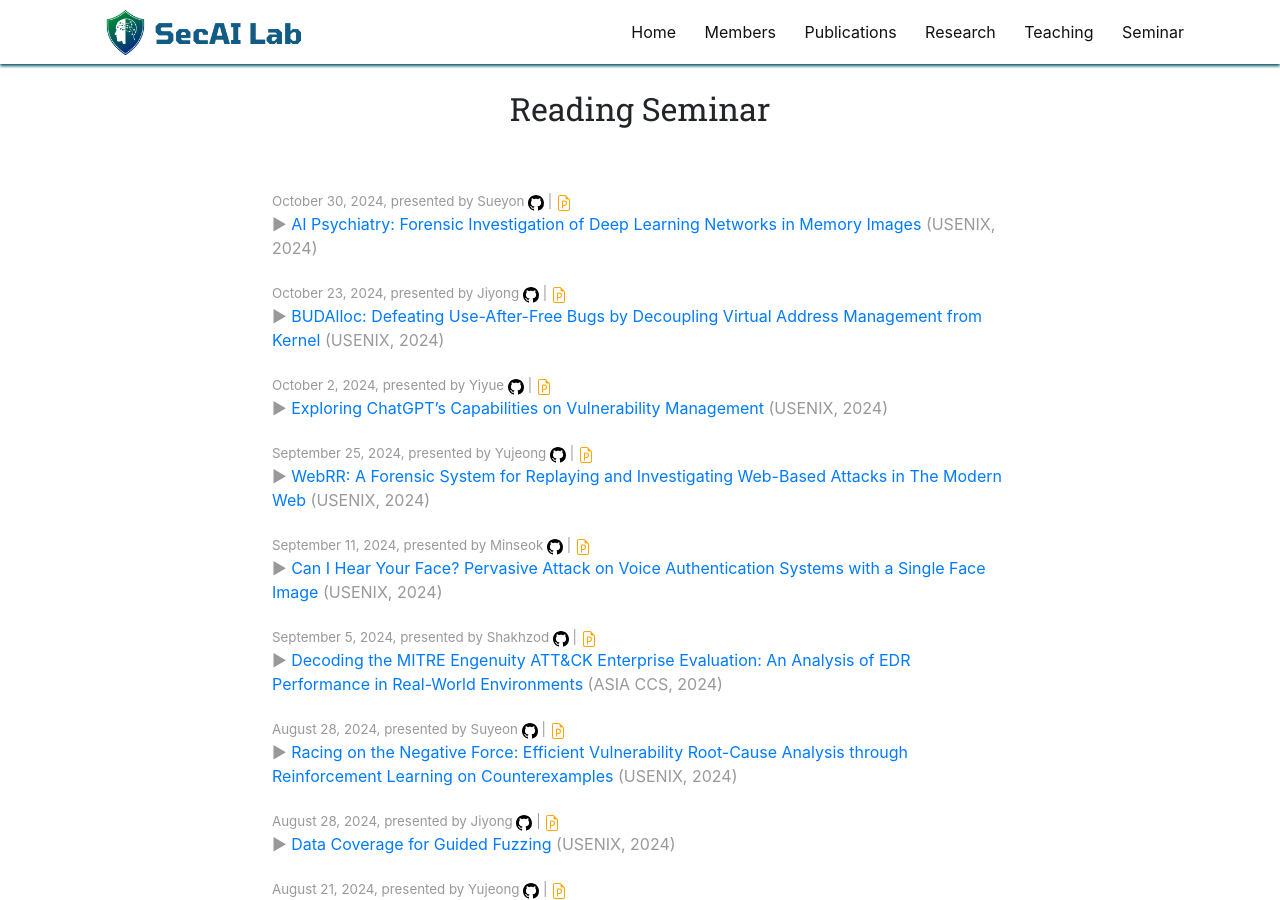
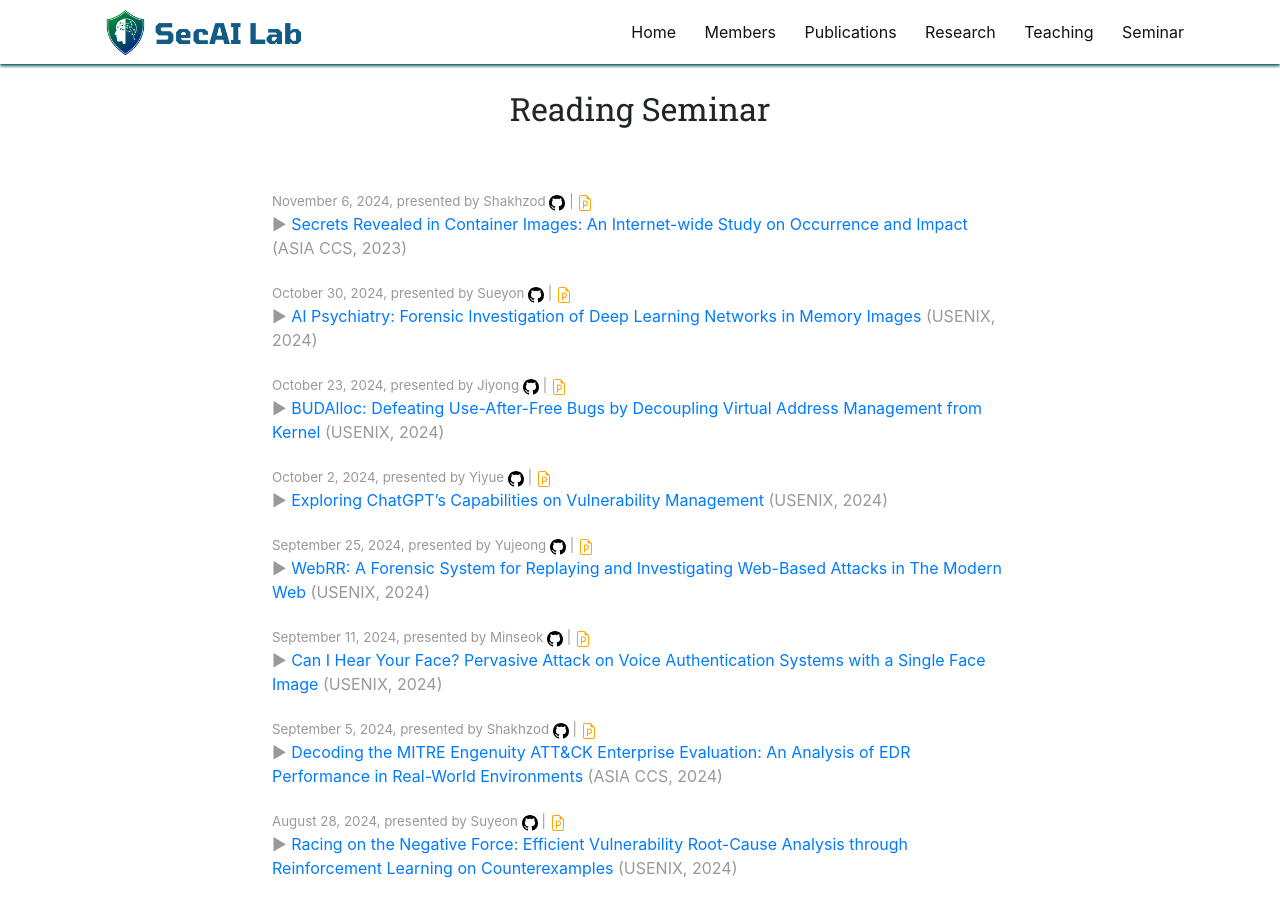
Before and after one commit to SecAI-Lab/secai-lab.github.io, a Jekyll site: the page built from pages/seminar.md, in a window 1280 px wide and 900 px high. Built offline with Jekyll 4.4.1, drawn with Linux system fonts in a browser that asks for light colours; nearby versions of some CDN libraries.

Commit message:
Update readings.yml

```diff
--- a/_data/readings.yml
+++ b/_data/readings.yml
@@ -1,3 +1,13 @@
+- title: "Secrets Revealed in Container Images: An Internet-wide Study on Occurrence and Impact"
+  link: "https://dl.acm.org/doi/pdf/10.1145/3579856.3590329"
+  ppt_link: "https://docs.google.com/presentation/d/1KMYaIsbHsbOneRYRM5WS-7HN5_Z3dyhhsrBUdr6J9mg/edit?usp=sharing"
+  code_link: ""
+  presenter: Shakhzod
+  conference: ASIA CCS
+  date: 2024.11.06
+  pub_year: 2023
+  discussion: "(Discussion) This paper examines the widespread issue of sensitive information, such as cryptographic keys and API secrets, unintentionally included in Docker images. Analyzing over 340,000 images, it finds that 8.5% contain secrets, creating serious security vulnerabilities. The study highlights the scale and potential impact of this problem, suggesting that it’s a structural issue in container usage rather than isolated errors. While the dataset and analysis are comprehensive, the lack of real-world examples and potential filtering inaccuracies are noted limitations."
+
 - title: "AI Psychiatry: Forensic Investigation of Deep Learning Networks in Memory Images"
   link: "https://www.usenix.org/system/files/sec24summer-prepub-517-oygenblik.pdf"
   ppt_link: "https://drive.google.com/file/d/1S_4JgOGHVn36fbfTMY1b307_O9TLCqdP/view?usp=sharing"
```
